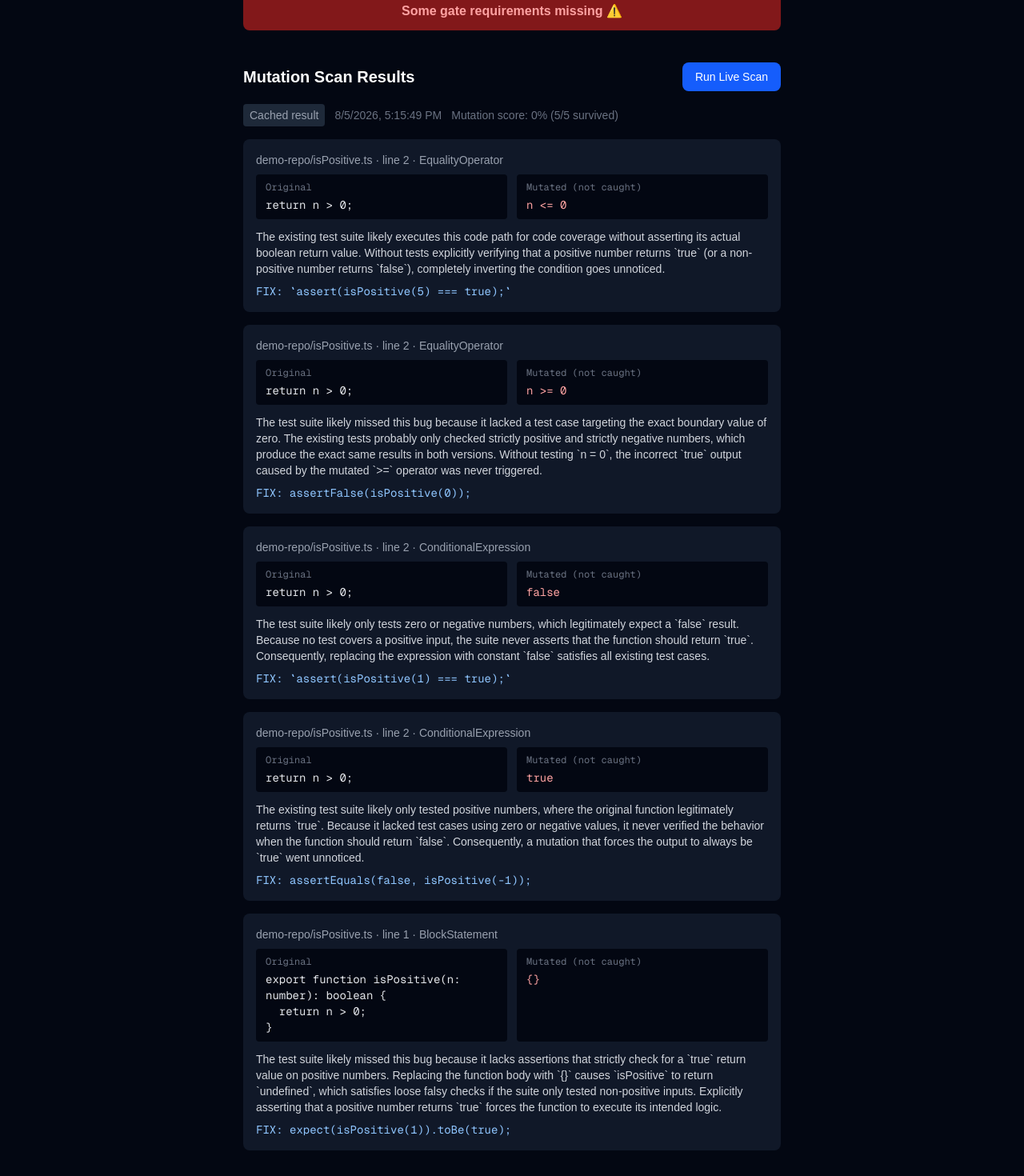
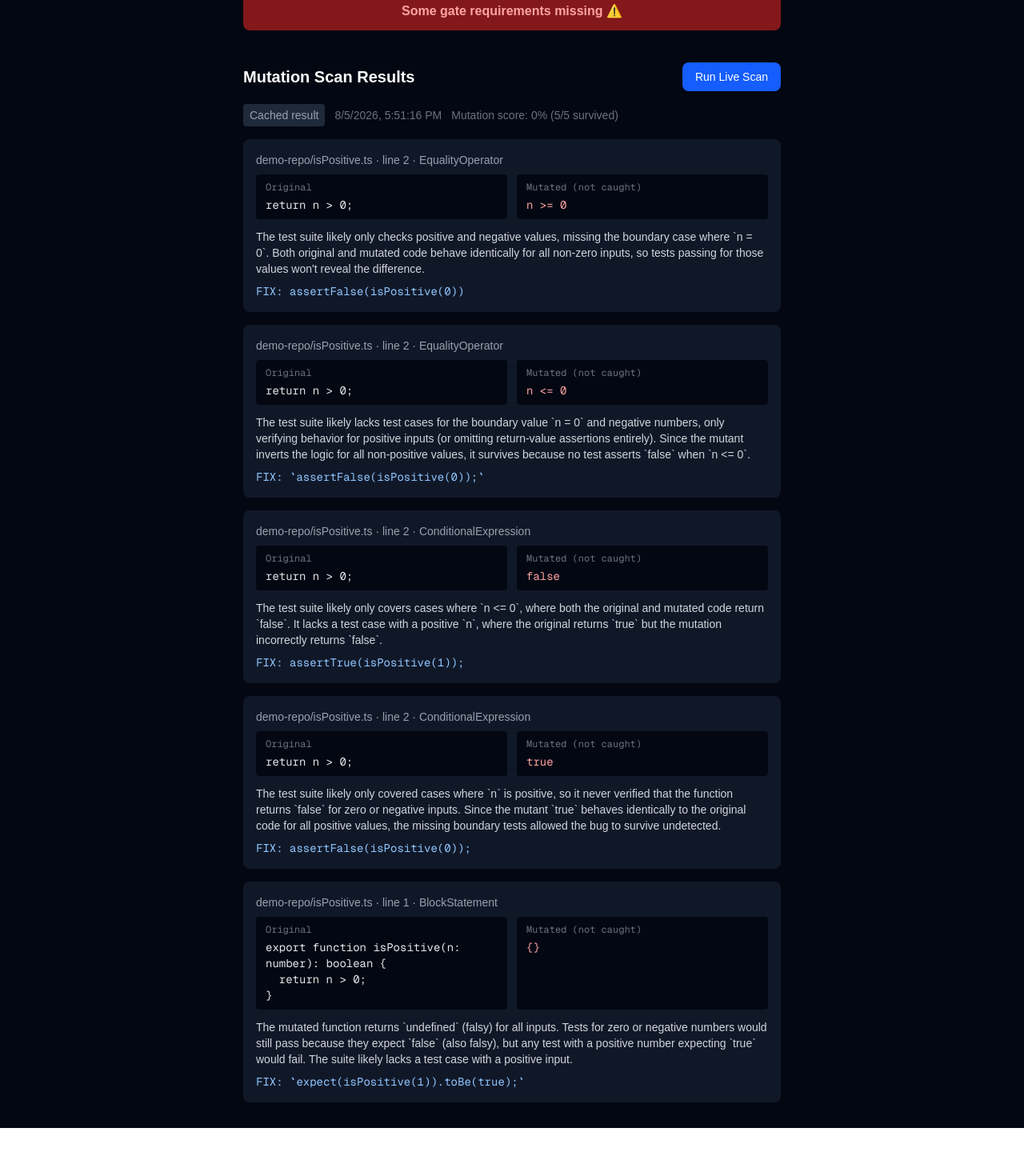
Before and after one commit to BJ-001/Sentinel, a Next.js app: page / in a window 1280 px wide. Shown: the part 594-2064 px from the top of the page at 80% size. After the commit the page ends 2004 px from the top, so only its background shows below. Built offline with nearby package versions, Linux system fonts and the light colour scheme.

Commit message:
feat: switched verifier to OpenRouter (configurable model) instead of Gemini

```diff
--- a/agents/verifier/run.ts
+++ b/agents/verifier/run.ts
@@ -7,27 +7,30 @@ export interface VerifiedFinding extends SurvivedMutant {
   suggestedFix: string;
 }
 
-async function callGemini(prompt: string): Promise<string> {
-  const apiKey = process.env.GEMINI_API_KEY;
-  if (!apiKey) throw new Error('GEMINI_API_KEY not found in .env');
+async function callOpenRouter(prompt: string): Promise<string> {
+  const apiKey = process.env.OPENROUTER_API_KEY;
+  if (!apiKey) throw new Error('OPENROUTER_API_KEY not found in .env');
 
-  const response = await fetch(
-    `https://generativelanguage.googleapis.com/v1beta/models/gemini-3.6-flash:generateContent?key=${apiKey}`,
-    {
-      method: 'POST',
-      headers: { 'Content-Type': 'application/json' },
-      body: JSON.stringify({
-        contents: [{ parts: [{ text: prompt }] }],
-      }),
-    }
-  );
+  const model = process.env.OPENROUTER_MODEL ?? 'openai/gpt-oss-20b:free';
+
+  const response = await fetch('https://openrouter.ai/api/v1/chat/completions', {
+    method: 'POST',
+    headers: {
+      'Content-Type': 'application/json',
+      Authorization: `Bearer ${apiKey}`,
+    },
+    body: JSON.stringify({
+      model,
+      messages: [{ role: 'user', content: prompt }],
+    }),
+  });
 
   if (!response.ok) {
-    throw new Error(`Gemini API error: ${response.status} ${await response.text()}`);
+    throw new Error(`OpenRouter API error: ${response.status} ${await response.text()}`);
   }
 
   const data = await response.json();
-  return data.candidates?.[0]?.content?.parts?.[0]?.text ?? '(no response)';
+  return data.choices?.[0]?.message?.content ?? '(no response)';
 }
 
 function buildPrompt(mutant: SurvivedMutant): string {
@@ -43,20 +46,14 @@ In 2-3 short sentences, explain in plain language why the existing test suite li
 }
 
 export async function runVerifier(mutants: SurvivedMutant[]): Promise<VerifiedFinding[]> {
-  const results: VerifiedFinding[] = [];
-
-  for (const mutant of mutants) {
-    const prompt = buildPrompt(mutant);
-    const raw = await callGemini(prompt);
-
-   const { explanation, suggestedFix } = extractFixSuggestion(raw);
-
-    results.push({
-      ...mutant,
-      explanation,
-      suggestedFix,
-    });
-  }
+  const results = await Promise.all(
+    mutants.map(async (mutant) => {
+      const prompt = buildPrompt(mutant);
+      const raw = await callOpenRouter(prompt);
+      const { explanation, suggestedFix } = extractFixSuggestion(raw);
+      return { ...mutant, explanation, suggestedFix };
+    })
+  );
 
   return results;
 }
--- a/data/last-scan.json
+++ b/data/last-scan.json
@@ -1,10 +1,29 @@
 {
   "status": "success",
-  "timestamp": "2026-08-05T17:15:49.403Z",
+  "timestamp": "2026-08-05T17:51:16.417Z",
   "mutationScore": 0,
   "survivedCount": 5,
   "totalMutants": 5,
   "findings": [
+    {
+      "id": "3",
+      "mutatorName": "EqualityOperator",
+      "fileName": "demo-repo/isPositive.ts",
+      "location": {
+        "end": {
+          "column": 15,
+          "line": 2
+        },
+        "start": {
+          "column": 10,
+          "line": 2
+        }
+      },
+      "originalCode": "return n > 0;",
+      "mutatedCode": "n >= 0",
+      "explanation": "The test suite likely only checks positive and negative values, missing the boundary case where `n = 0`. Both original and mutated code behave identically for all non-zero inputs, so tests passing for those values won't reveal the difference.",
+      "suggestedFix": "assertFalse(isPositive(0))"
+    },
     {
       "id": "4",
       "mutatorName": "EqualityOperator",
@@ -21,27 +40,8 @@
       },
       "originalCode": "return n > 0;",
       "mutatedCode": "n <= 0",
-      "explanation": "The existing test suite likely executes this code path for code coverage without asserting its actual boolean return value. Without tests explicitly verifying that a positive number returns `true` (or a non-positive number returns `false`), completely inverting the condition goes unnoticed.",
-      "suggestedFix": "`assert(isPositive(5) === true);`"
-    },
-    {
-      "id": "3",
-      "mutatorName": "EqualityOperator",
-      "fileName": "demo-repo/isPositive.ts",
-      "location": {
-        "end": {
-          "column": 15,
-          "line": 2
-        },
-        "start": {
-          "column": 10,
-          "line": 2
-        }
-      },
-      "originalCode": "return n > 0;",
-      "mutatedCode": "n >= 0",
-      "explanation": "The test suite likely missed this bug because it lacked a test case targeting the exact boundary value of zero. The existing tests probably only checked strictly positive and strictly negative numbers, which produce the exact same results in both versions. Without testing `n = 0`, the incorrect `true` output caused by the mutated `>=` operator was never triggered.",
-      "suggestedFix": "assertFalse(isPositive(0));"
+      "explanation": "The test suite likely lacks test cases for the boundary value `n = 0` and negative numbers, only verifying behavior for positive inputs (or omitting return-value assertions entirely). Since the mutant inverts the logic for all non-positive values, it survives because no test asserts `false` when `n <= 0`.",
+      "suggestedFix": "`assertFalse(isPositive(0));`"
     },
     {
       "id": "2",
@@ -59,8 +59,8 @@
       },
       "originalCode": "return n > 0;",
       "mutatedCode": "false",
-      "explanation": "The test suite likely only tests zero or negative numbers, which legitimately expect a `false` result. Because no test covers a positive input, the suite never asserts that the function should return `true`. Consequently, replacing the expression with constant `false` satisfies all existing test cases.",
-      "suggestedFix": "`assert(isPositive(1) === true);`"
+      "explanation": "The test suite likely only covers cases where `n <= 0`, where both the original and mutated code return `false`. It lacks a test case with a positive `n`, where the original returns `true` but the mutation incorrectly returns `false`.",
+      "suggestedFix": "assertTrue(isPositive(1));"
     },
     {
       "id": "1",
@@ -78,8 +78,8 @@
       },
       "originalCode": "return n > 0;",
       "mutatedCode": "true",
-      "explanation": "The existing test suite likely only tested positive numbers, where the original function legitimately returns `true`. Because it lacked test cases using zero or negative values, it never verified the behavior when the function should return `false`. Consequently, a mutation that forces the output to always be `true` went unnoticed.",
-      "suggestedFix": "assertEquals(false, isPositive(-1));"
+      "explanation": "The test suite likely only covered cases where `n` is positive, so it never verified that the function returns `false` for zero or negative inputs. Since the mutant `true` behaves identically to the original code for all positive values, the missing boundary tests allowed the bug to survive undetected.",
+      "suggestedFix": "assertFalse(isPositive(0));"
     },
     {
       "id": "0",
@@ -97,8 +97,8 @@
       },
       "originalCode": "export function isPositive(n: number): boolean {\r\n  return n > 0;\r\n}",
       "mutatedCode": "{}",
-      "explanation": "The test suite likely missed this bug because it lacks assertions that strictly check for a `true` return value on positive numbers. Replacing the function body with `{}` causes `isPositive` to return `undefined`, which satisfies loose falsy checks if the suite only tested non-positive inputs. Explicitly asserting that a positive number returns `true` forces the function to execute its intended logic.",
-      "suggestedFix": "expect(isPositive(1)).toBe(true);"
+      "explanation": "The mutated function returns `undefined` (falsy) for all inputs. Tests for zero or negative numbers would still pass because they expect `false` (also falsy), but any test with a positive number expecting `true` would fail. The suite likely lacks a test case with a positive input.",
+      "suggestedFix": "`expect(isPositive(1)).toBe(true);`"
     }
   ]
 }
```
